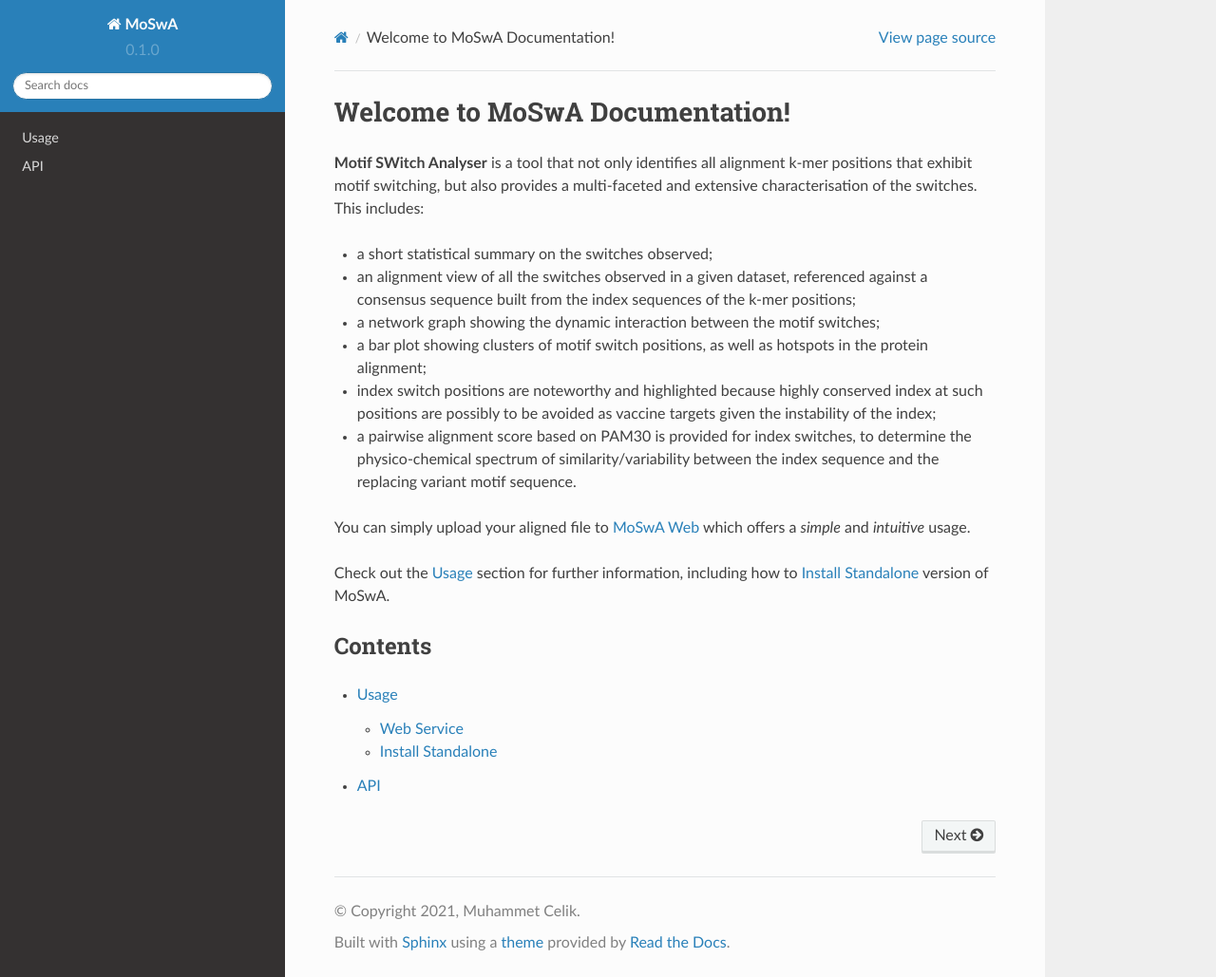
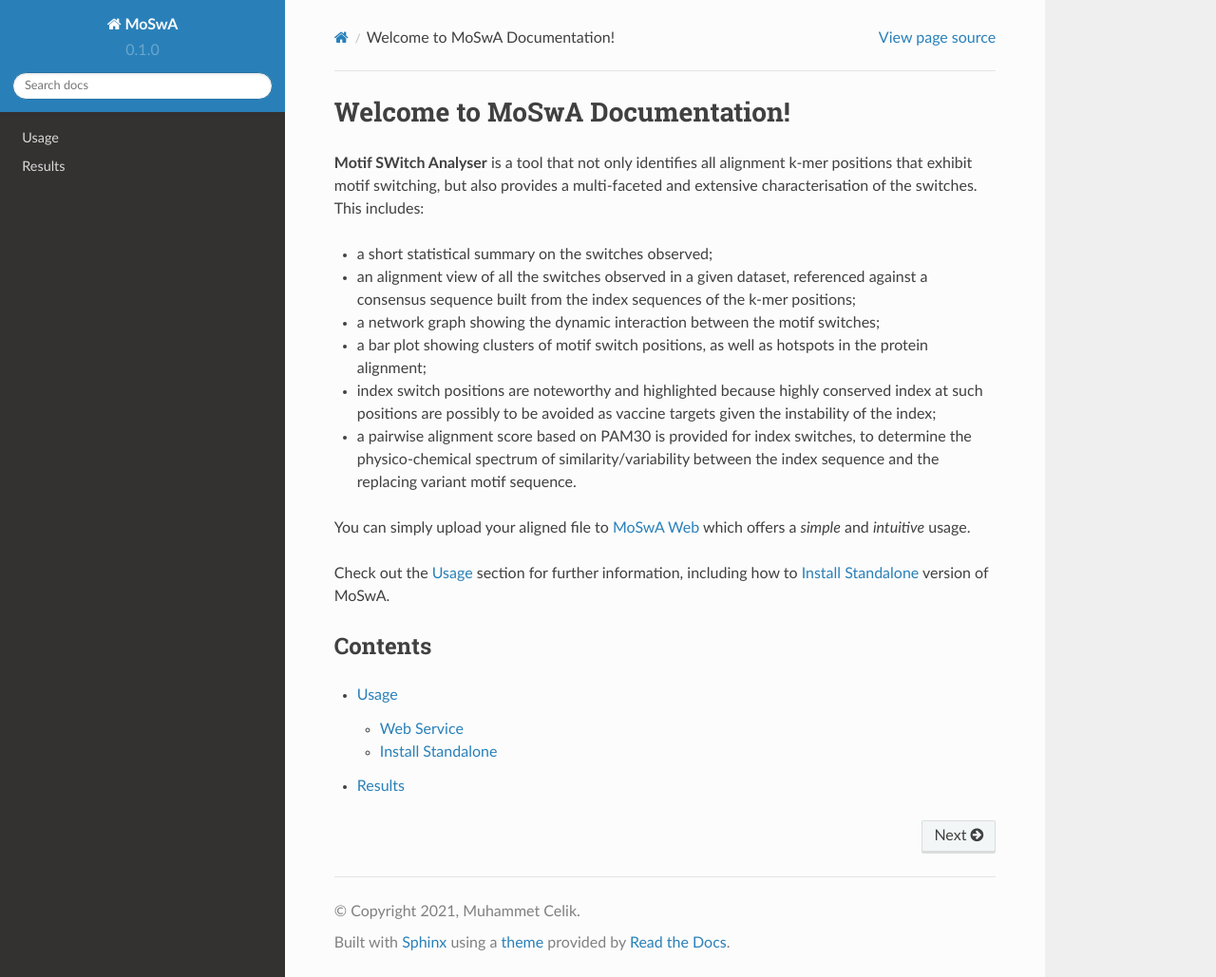
Before and after one commit to macelik/MoSwADocs, a Sphinx documentation site: the page built from docs/source/index.rst, in a window 1280 px wide and 1029 px high. Shown: the whole window at 95% size. Built offline with Sphinx 7.4.7 and the Read the Docs theme 2.0.0, drawn with Linux system fonts in a browser that asks for light colours.

Commit message:
Update output.rst

```diff
--- a/docs/source/output.rst
+++ b/docs/source/output.rst
@@ -1,7 +1,2 @@
-API
-===
-
-.. autosummary::
-   :toctree: generated
-
-   lumache
+Results
+=======
```
